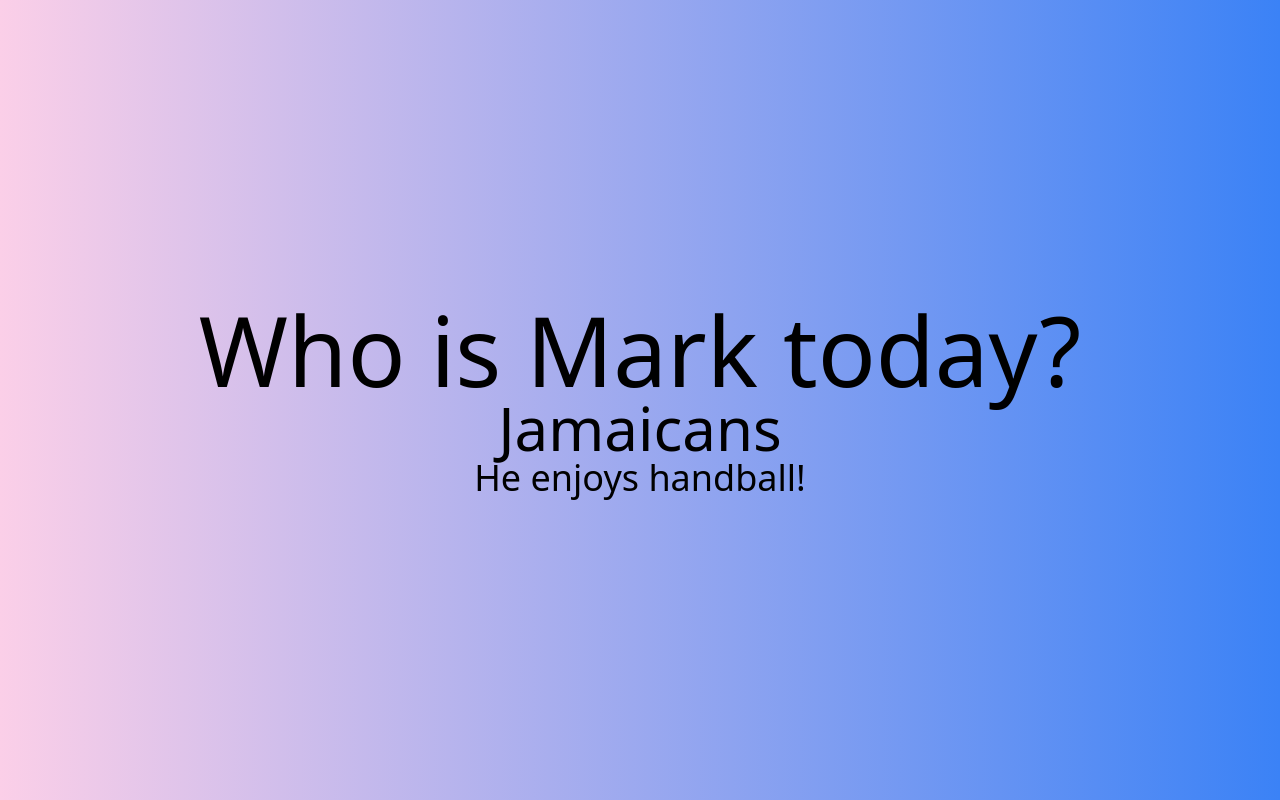
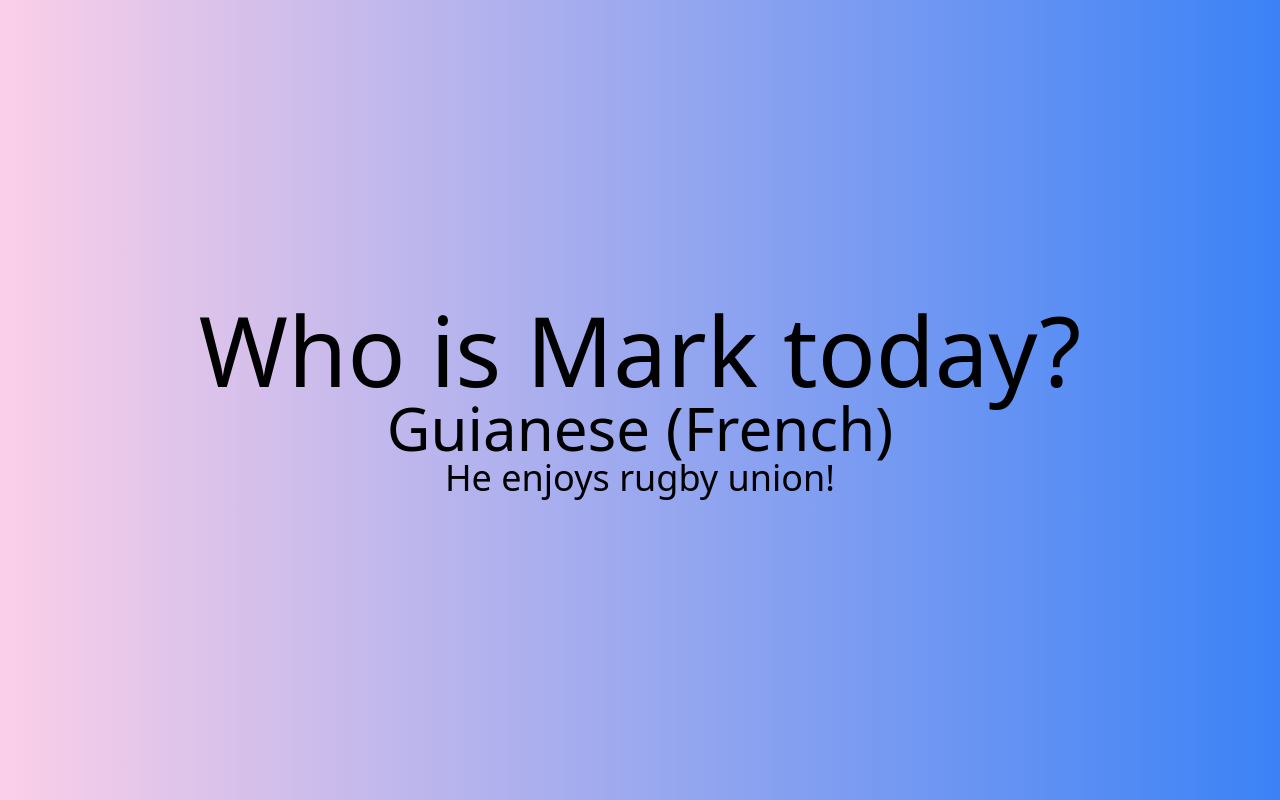
Before and after one commit to si0972/mark, a plain HTML site: page index.html in a window 1280 px wide. Drawn offline with nearby package versions, Linux system fonts and the light colour scheme.

Commit message:
deploy: 068725d33e40fd4e3104570b33fea512b62a5039

```diff
--- a/index.html
+++ b/index.html
@@ -11,15 +11,15 @@
     <meta property="og:type" value="website" />
     <meta property="og:title" value="Who is mark?" />
     <meta property="og:url" value="https://whoismark.today/" />
-    <meta property="og:description" value="Mark is Jamaicans today!" />
+    <meta property="og:description" value="Mark is Guianese (French) today!" />
 </head>
 <body>
     <div class="bg-gradient-to-r from-pink-200 to-blue-500">
     <div class="grid h-screen place-items-center">
         <div>
           <div class="text-8xl font-medium text-black">Who is Mark today?</div>
-          <p class="text-6xl text-center">Jamaicans</p>
-          <p class="text-4xl text-center">He enjoys handball!</p>
+          <p class="text-6xl text-center">Guianese (French)</p>
+          <p class="text-4xl text-center">He enjoys rugby union!</p>
         </div>
       </div>
     </div>
```
